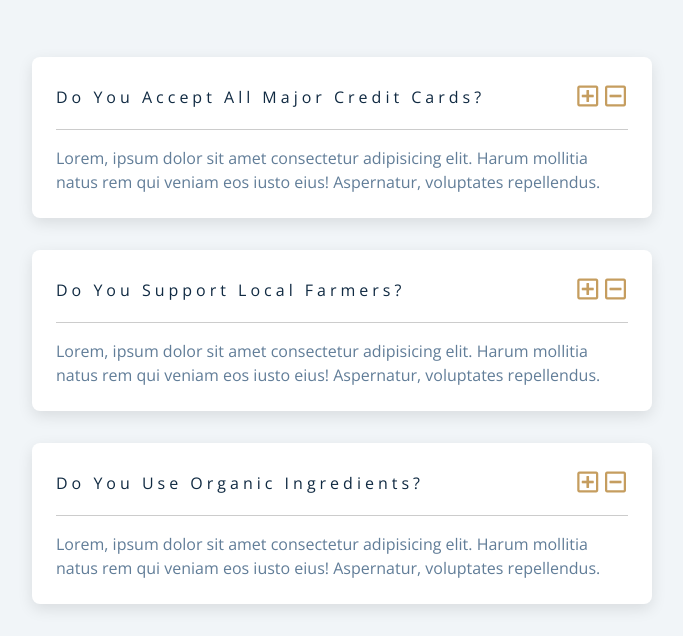
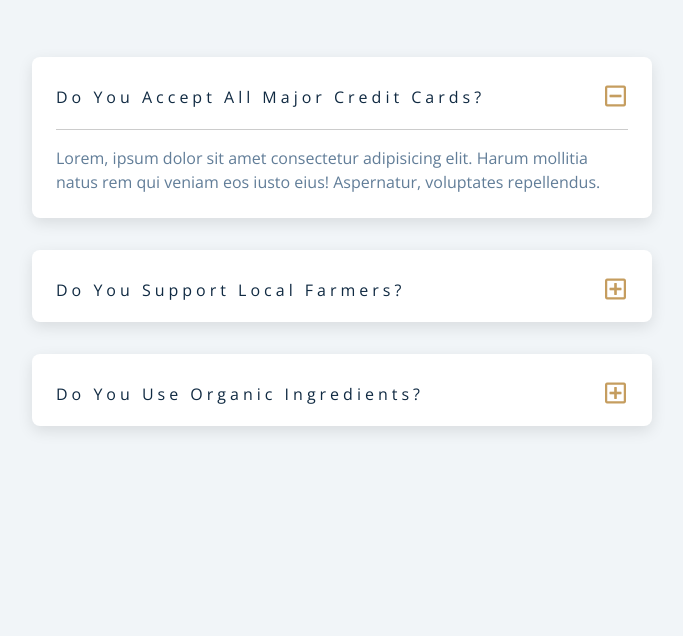
Before and after one commit to BlackBrocolli/vanilla-js-projects, a plain HTML site: page 07-questions/index.html in a window 1280 px wide. Both pictures are taken after a click on the button 899 px from the left and 264 px from the top of the page. Shown: the part 167-803 px from the top of the page, without its empty margins (298-981 px from the left). Drawn offline with nearby package versions, Linux system fonts and the light colour scheme.

Commit message:
Add functionality to toggle question text visibility using selectors

```diff
--- a/07-questions/app.js
+++ b/07-questions/app.js
@@ -1,2 +1,22 @@
-//using selectors inside the element
-// traversing the dom
+// method 1: using selectors inside the element
+const questions = document.querySelectorAll(".question");
+questions.forEach((question) => {
+  const btn = question.querySelector(".question-btn");
+  btn.addEventListener("click", () => {
+    questions.forEach((item) => {
+      if (item !== question) {
+        item.classList.remove("show-text");
+      }
+    });
+    question.classList.toggle("show-text");
+  });
+});
+
+// method 2: traversing the dom
+// const btns = document.querySelectorAll(".question-btn");
+
+// btns.forEach((btn) => {
+//   btn.addEventListener("click", (e) => {
+//     e.currentTarget.parentElement.parentElement.classList.toggle("show-text");
+//   });
+// });
--- a/07-questions/styles.css
+++ b/07-questions/styles.css
@@ -231,7 +231,7 @@ Questions
   margin-bottom: 0;
 }
 /* hide text */
-/* .question-text {
+.question-text {
   display: none;
 }
 .show-text .question-text {
@@ -245,4 +245,4 @@ Questions
 }
 .show-text .plus-icon {
   display: none;
-} */
+}
```
